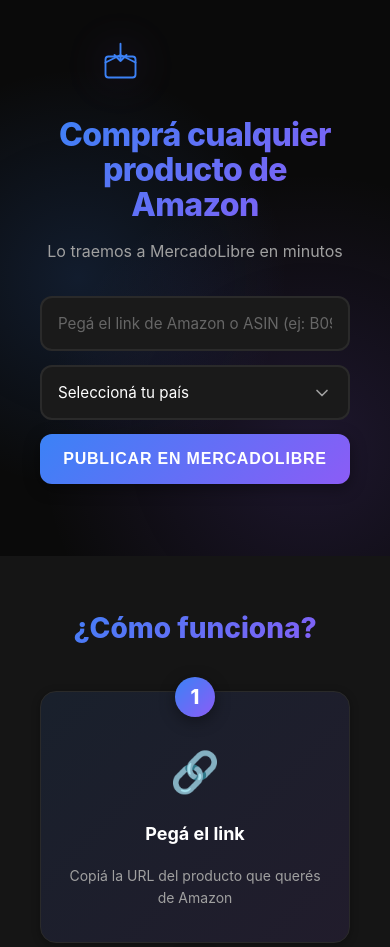
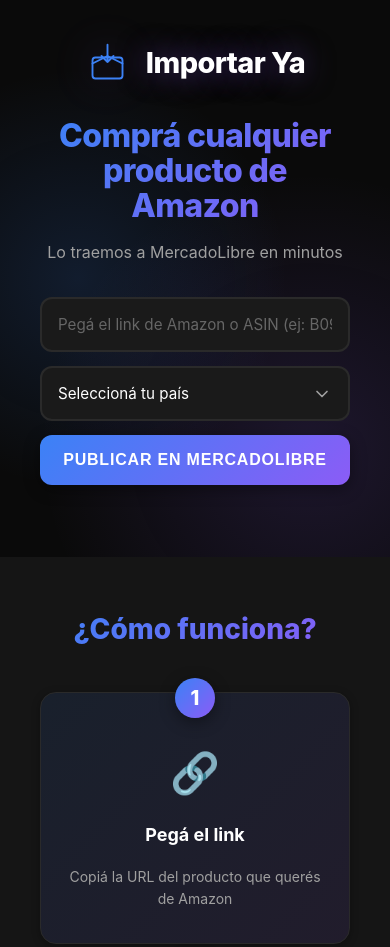
Before and after one commit to limesquarellc-sys/importa-lo-que-quieras, a plain HTML site: page index.html in a window 390 px wide. Shown: the top 947 px of the page. Drawn offline with Linux system fonts and the light colour scheme.

Commit message:
Fix logo text visibility and centering

```diff
--- a/styles.css
+++ b/styles.css
@@ -535,17 +535,6 @@ body {
     filter: drop-shadow(0 0 20px rgba(139, 92, 246, 0.4));
 }
 
-.logo-text {
-    font-size: 2rem;
-    font-weight: 800;
-    background: linear-gradient(135deg, var(--primary) 0%, var(--secondary) 100%);
-    -webkit-background-clip: text;
-    -webkit-text-fill-color: transparent;
-    background-clip: text;
-    letter-spacing: -0.02em;
-}
-
-@media (max-width: 480px) {
     .logo-text {
         font-size: 1.5rem;
     }
@@ -638,3 +627,29 @@ body {
         grid-template-columns: 1fr;
     }
 }
+
+/* Logo Text - Fixed */
+.logo-text {
+    font-size: 2.5rem;
+    font-weight: 800;
+    color: #fff;
+    text-shadow: 0 0 30px rgba(139, 92, 246, 0.5);
+    letter-spacing: -0.02em;
+}
+
+.logo-text span {
+    background: linear-gradient(135deg, #3b82f6 0%, #8b5cf6 100%);
+    -webkit-background-clip: text;
+    -webkit-text-fill-color: transparent;
+    background-clip: text;
+}
+
+@media (max-width: 480px) {
+    .logo-text {
+        font-size: 1.8rem;
+    }
+    .logo svg {
+        width: 45px;
+        height: 45px;
+    }
+}
```
